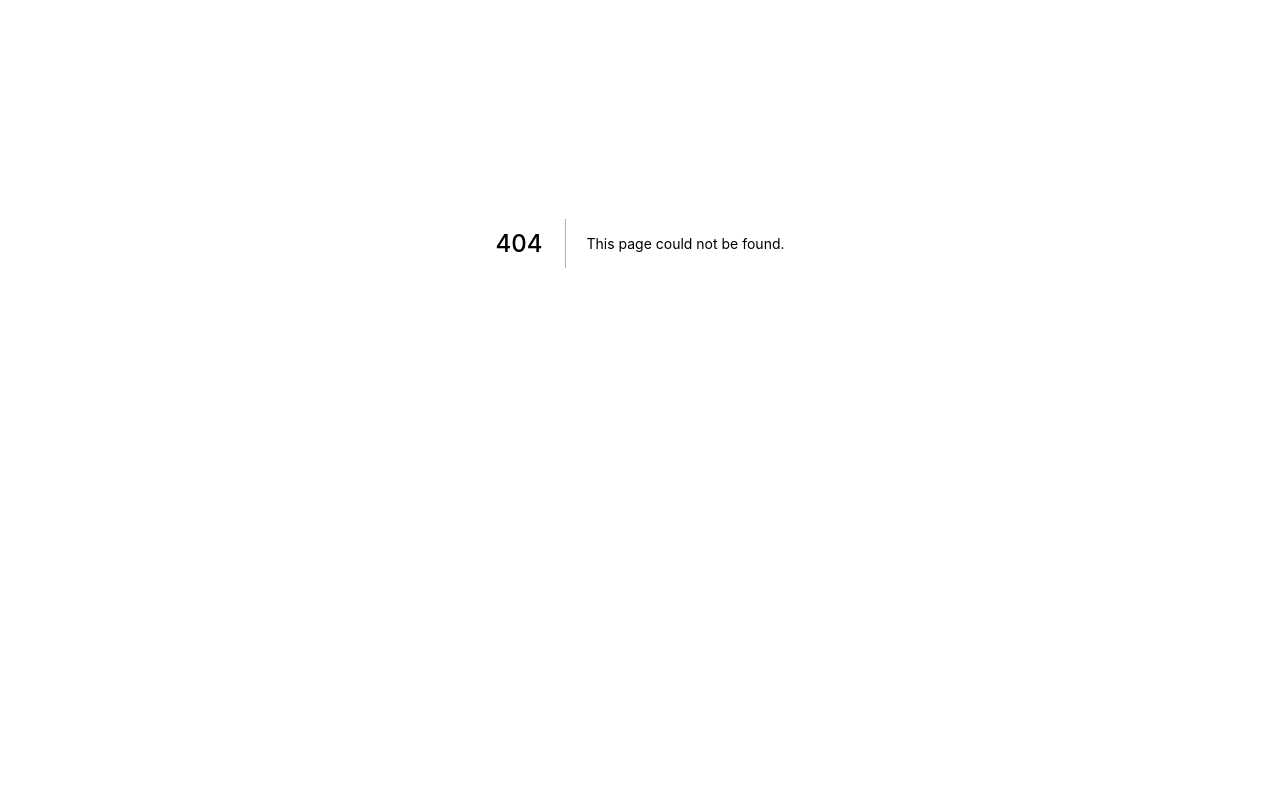
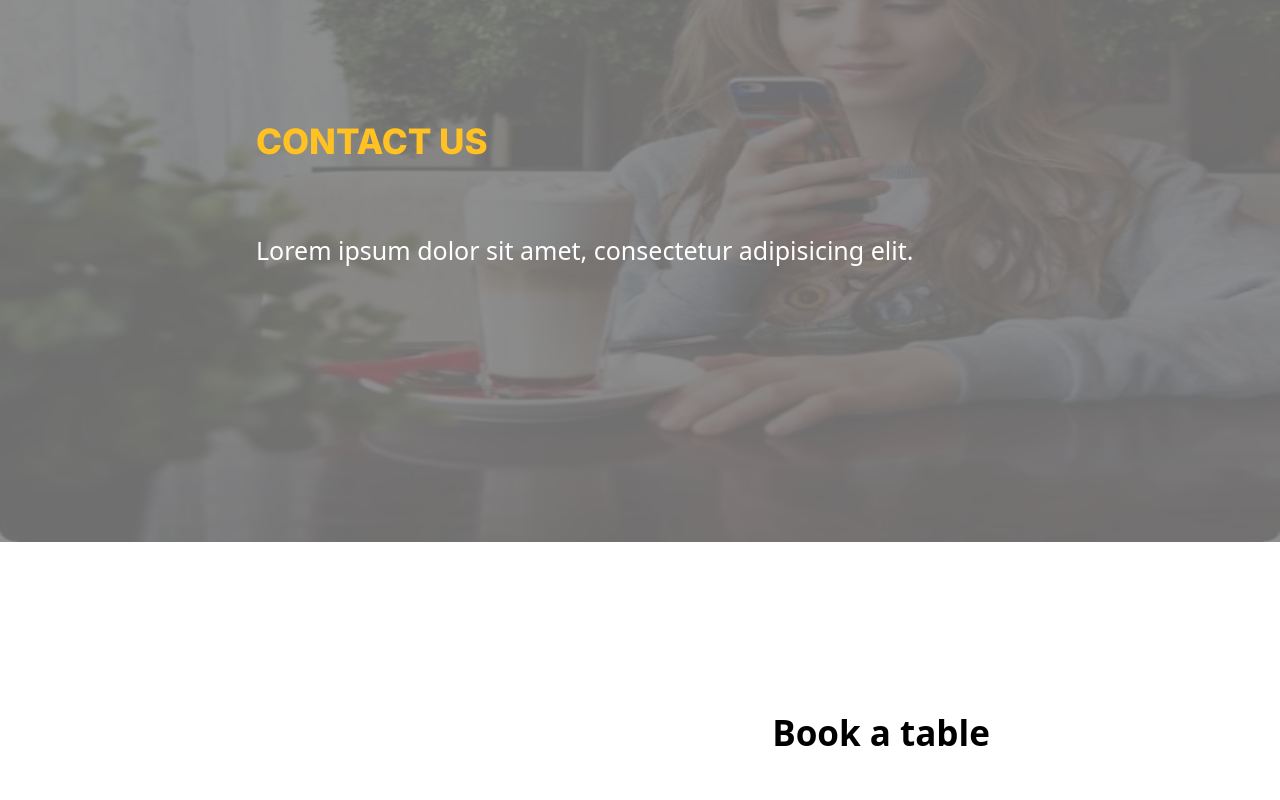
Before and after one commit to DannyPreye/Restaurant, a Next.js app: page /contact in a window 1280 px wide. Before the commit this address had no page. Shown: the part 240-1040 px from the top of the page. Before the commit the page ends 883 px from the top, so only its background shows below. Built offline with nearby package versions, Linux system fonts and the light colour scheme; a web font is replaced by a local one.

Commit message:
Finished the contact page

```diff
--- a/pages/components/Hero.jsx
+++ b/pages/components/Hero.jsx
@@ -12,7 +12,7 @@ function Hero({ img, heading, subHeading, children }) {
         alt="alr"
         className="absolute top-0 left-0"
       />
-      <div className="w-full h-full absolute top-0 left-0 bg-[rgba(128,128,128,0.81)] z-10 grid place-items-center  ">
+      <div className="w-full h-full absolute top-0 left-0 bg-[rgba(128,128,128,0.87)] z-10 grid place-items-center  ">
         <div className="w-[60%]">
           <h1 className="font-inter text-orange text-[35px] leading-[42.36px] mb-[73px]">
             {heading}
--- /dev/null
+++ b/pages/contact.jsx
@@ -0,0 +1,22 @@
+import React from "react";
+import Hero from "./components/Hero";
+import { avatar } from "../public/Pics";
+import Booking from "./components/Booking";
+import Footer from "./components/Footer";
+const contact = () => {
+  return (
+    <>
+      <Hero
+        img="/assets/bg.png"
+        heading="CONTACT US"
+        subHeading={
+          "Lorem ipsum dolor sit amet, consectetur adipisicing elit. "
+        }
+      />
+      <Booking img={avatar} />
+      <Footer />
+    </>
+  );
+};
+
+export default contact;
--- a/public/Pics.js
+++ b/public/Pics.js
@@ -7,3 +7,4 @@ export { default as pot } from "./assets/emojione_pot-of-food.png"
 export { default as face } from "./assets/emojione-monotone_face-savoring-food.png"
 export { default as ok } from "./assets/booking.png"
 export { default as bg } from "./assets/bg.png"
+export { default as avatar } from "./assets/avatar.jpg"
```
Also changed, not shown: public/assets/avatar.jpg (added).
